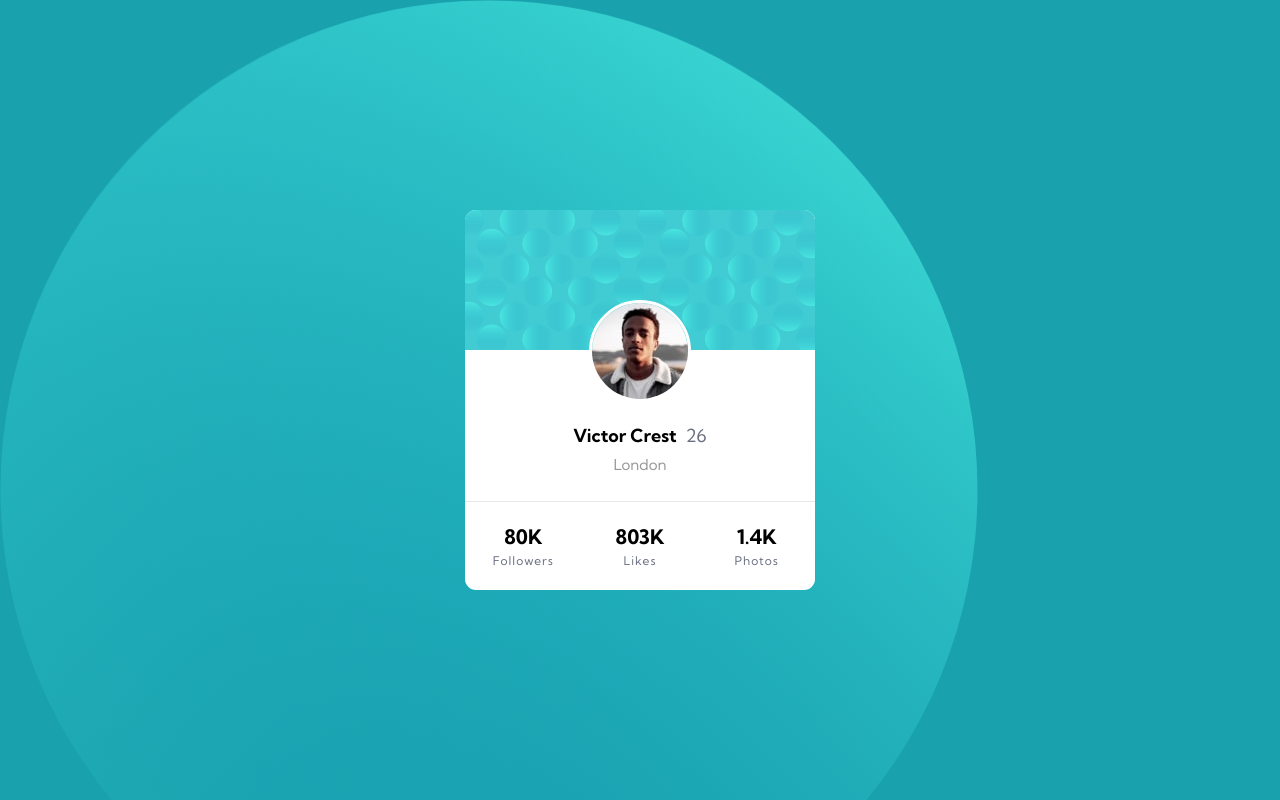
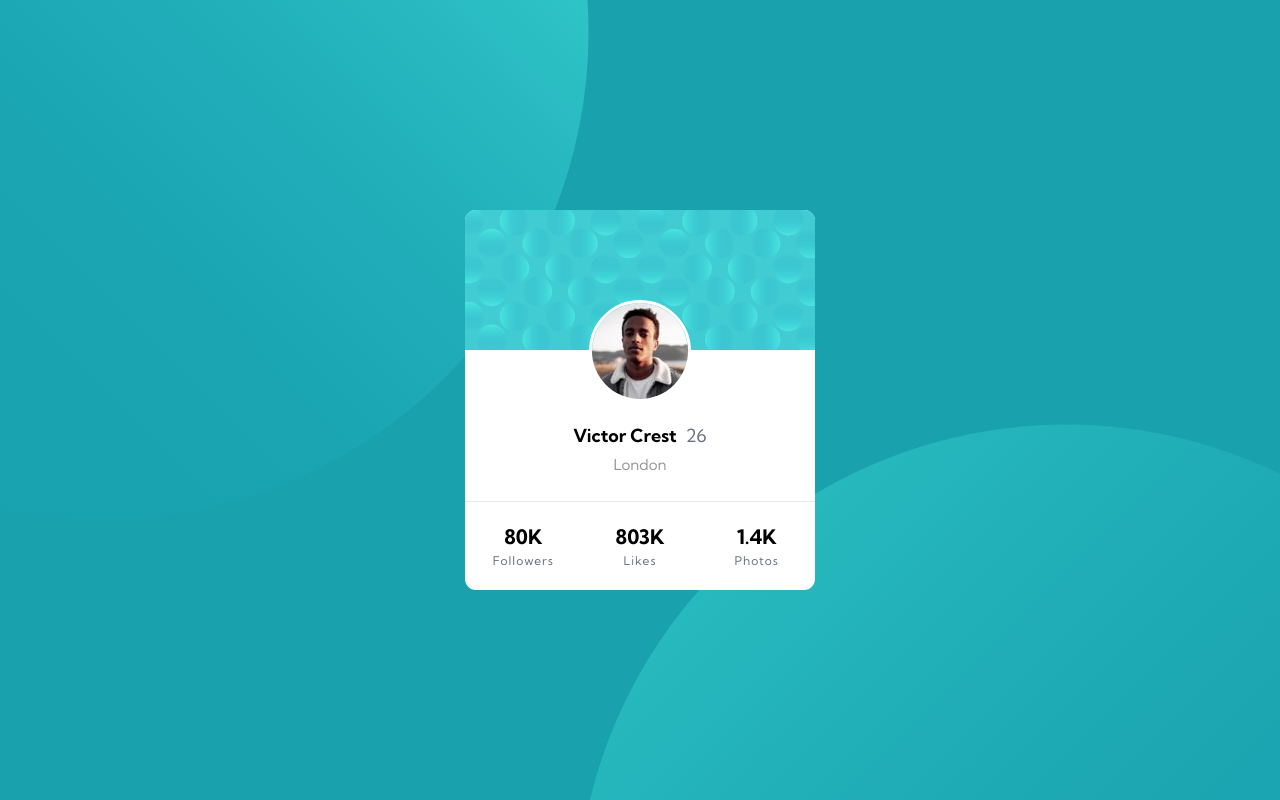
Before and after one commit to Arbuz77722/profile-card-component-main, a plain HTML site: page index.html in a window 1280 px wide. Drawn offline with Linux system fonts and the light colour scheme.

Commit message:
style.css

```diff
--- a/style.css
+++ b/style.css
@@ -58,7 +58,7 @@ body {
   background-color: var(--primary-dark-cyan);
   background-image: url("images/bg-pattern-top.svg"),
     url("images/bg-pattern-bottom.svg");
-  background-position: right 54vw bottom 35vh, left 45 vw top 53vh;
+  background-position: right 54vw bottom 35vh, left 45vw top 53vh;
   background-repeat: no-repeat, no-repeat;
 }
 
```
